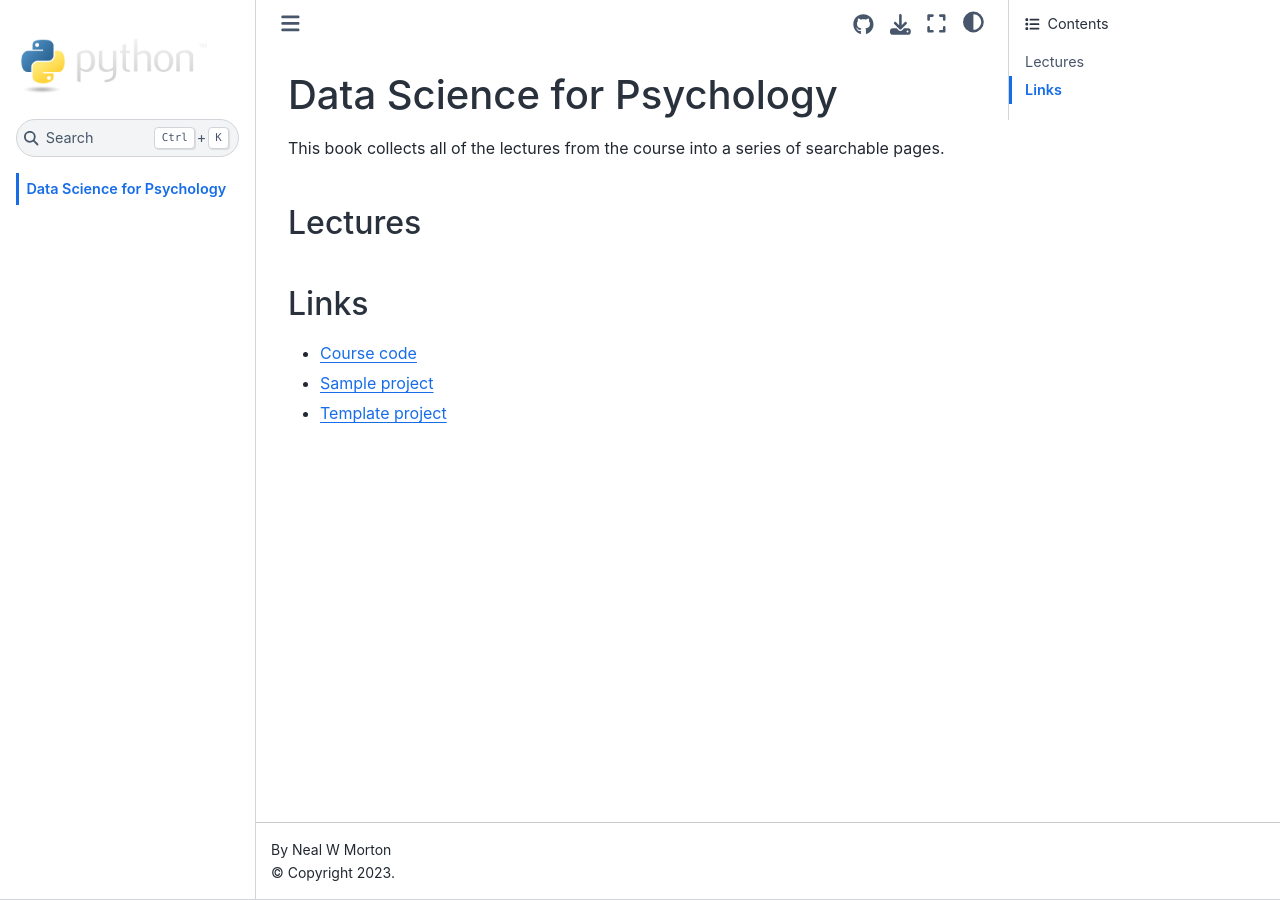
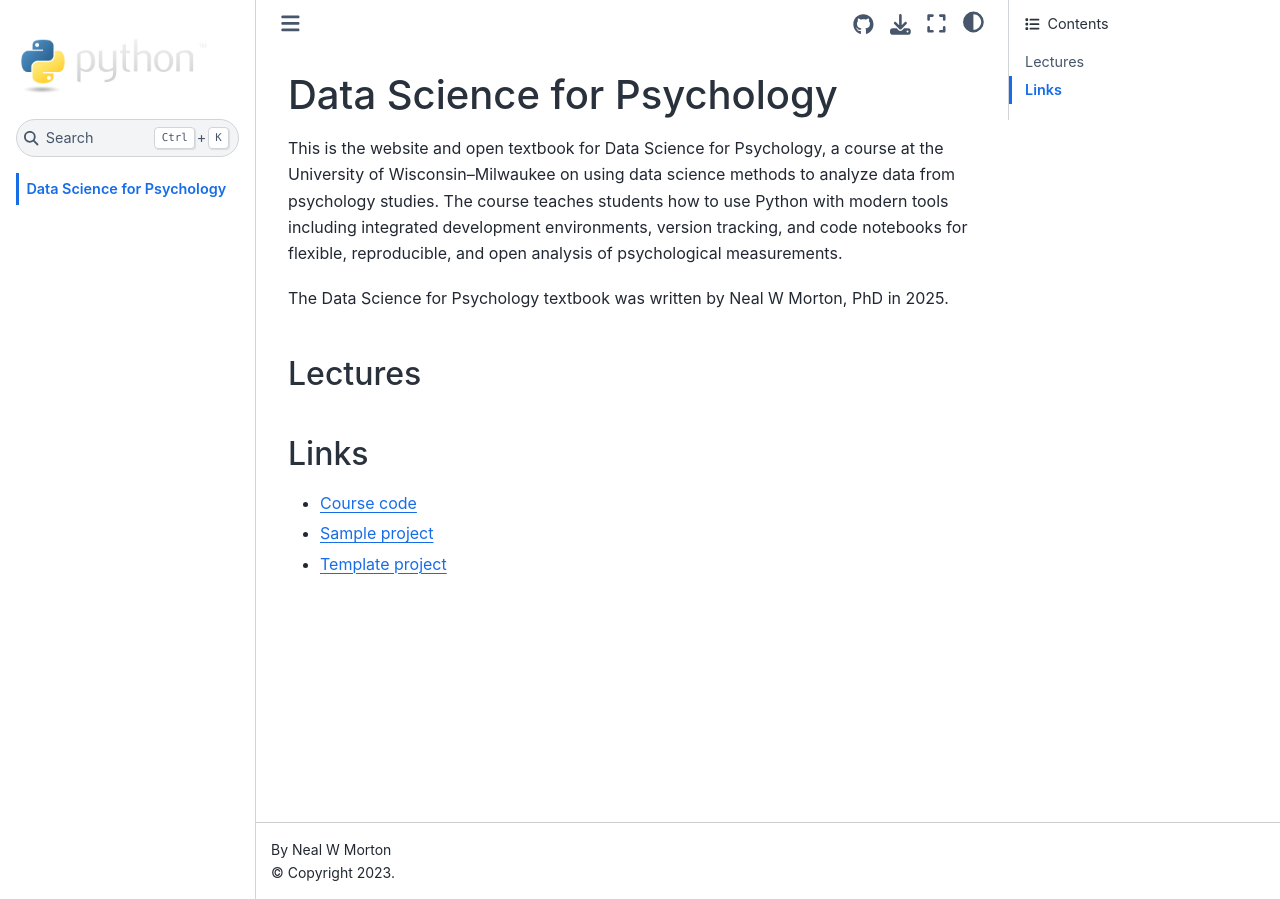
Before and after one commit to mortonne/datascipsych, a Jupyter Book: the page built from book/intro.md, in a window 1280 px wide. Built offline with Jupyter Book 1.0.4 settings and Sphinx 7.4.7 and the Sphinx Book theme 1.1.4, drawn with Linux system fonts in a browser that asks for light colours; pages that are not in the unit, such as notebooks, are missing from menus.

Commit message:
docs: explain website for a wider audience

```diff
--- a/book/intro.md
+++ b/book/intro.md
@@ -1,6 +1,8 @@
 # Data Science for Psychology
 
-This book collects all of the lectures from the course into a series of searchable pages.
+This is the website and open textbook for Data Science for Psychology, a course at the University of Wisconsin–Milwaukee on using data science methods to analyze data from psychology studies. The course teaches students how to use Python with modern tools including integrated development environments, version tracking, and code notebooks for flexible, reproducible, and open analysis of psychological measurements.
+
+The Data Science for Psychology textbook was written by Neal W Morton, PhD in 2025.
 
 ## Lectures
 
```
